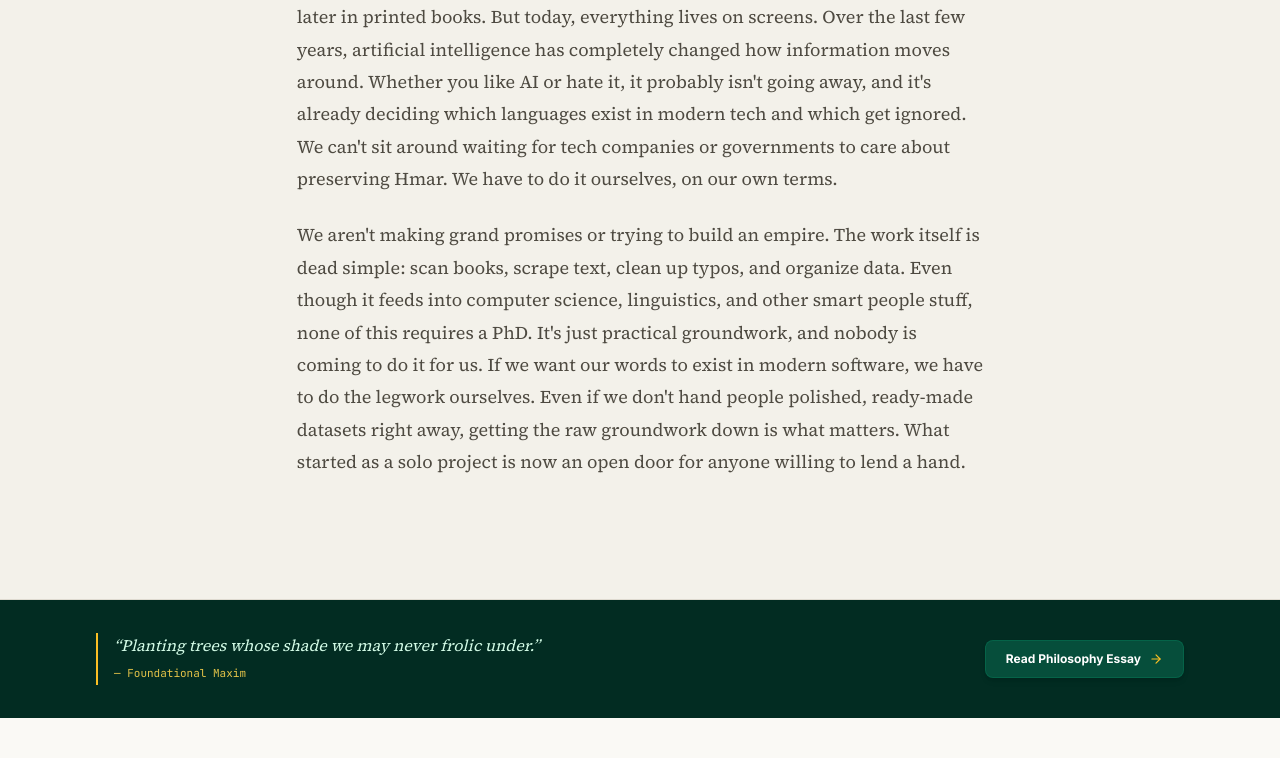
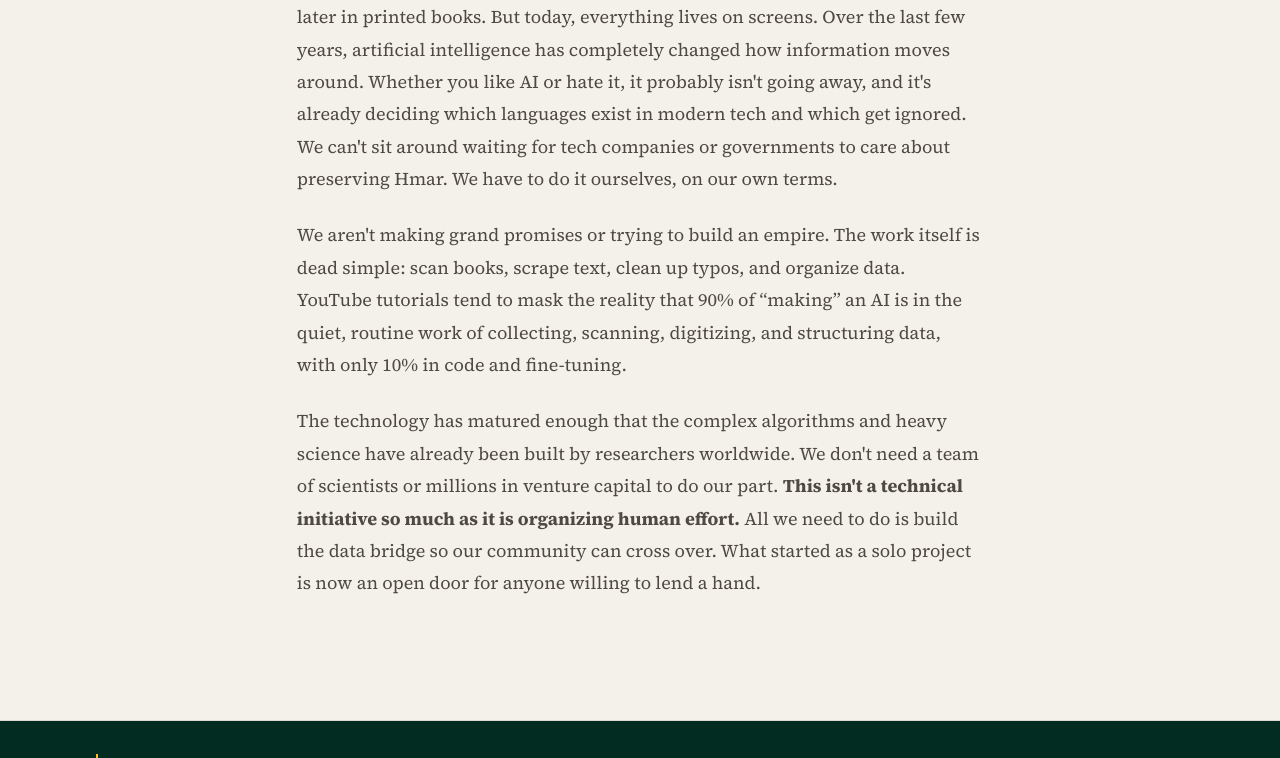
Before and after one commit to hmar-heritage-org/home, a React (Vite) app: page / in a window 1280 px wide. Shown: the part 1895-2653 px from the top of the page. Built offline with nearby package versions, Linux system fonts and the light colour scheme.

Commit message:
docs: emphasize organizing human effort over technical initiative from founder essay

```diff
--- a/src/pages/Home.tsx
+++ b/src/pages/Home.tsx
@@ -135,7 +135,10 @@ export default function Home() {
                 For generations, our culture and history were carried by word of mouth, and later in printed books. But today, everything lives on screens. Over the last few years, artificial intelligence has completely changed how information moves around. Whether you like AI or hate it, it probably isn&apos;t going away, and it&apos;s already deciding which languages exist in modern tech and which get ignored. We can&apos;t sit around waiting for tech companies or governments to care about preserving Hmar. We have to do it ourselves, on our own terms.
               </p>
               <p>
-                We aren&apos;t making grand promises or trying to build an empire. The work itself is dead simple: scan books, scrape text, clean up typos, and organize data. Even though it feeds into computer science, linguistics, and other smart people stuff, none of this requires a PhD. It&apos;s just practical groundwork, and nobody is coming to do it for us. If we want our words to exist in modern software, we have to do the legwork ourselves. Even if we don&apos;t hand people polished, ready-made datasets right away, getting the raw groundwork down is what matters. What started as a solo project is now an open door for anyone willing to lend a hand.
+                We aren&apos;t making grand promises or trying to build an empire. The work itself is dead simple: scan books, scrape text, clean up typos, and organize data. YouTube tutorials tend to mask the reality that 90% of &ldquo;making&rdquo; an AI is in the quiet, routine work of collecting, scanning, digitizing, and structuring data, with only 10% in code and fine-tuning.
+              </p>
+              <p>
+                The technology has matured enough that the complex algorithms and heavy science have already been built by researchers worldwide. We don&apos;t need a team of scientists or millions in venture capital to do our part. <strong>This isn&apos;t a technical initiative so much as it is organizing human effort.</strong> All we need to do is build the data bridge so our community can cross over. What started as a solo project is now an open door for anyone willing to lend a hand.
               </p>
             </div>
           </div>
--- a/src/pages/Philosophy.tsx
+++ b/src/pages/Philosophy.tsx
@@ -23,9 +23,9 @@ const summaryPrinciples = [
   },
   {
     icon: Users,
-    title: 'Community Stewardship',
+    title: 'Organizing Human Effort',
     description:
-      'Built by the community, for the community. We synthesize data and build low-barrier tools for native speakers.',
+      'This is not a high-tech initiative so much as it is organizing human effort. 90% of language AI is the quiet, collective work of collecting and structuring data.',
   },
   {
     icon: Compass,
@@ -279,8 +279,14 @@ export default function Philosophy() {
             <p className="text-stone-700 leading-relaxed text-base">
               Furthermore, academic papers alone cannot build working language tools, much like you can't cook a meal with just a recipe book. It is straightforward to generate audio programmatically even without artificial intelligence, but without an open, standardized map of how written words actually sound out loud, making a computer pronounce a language correctly is essentially trying to paint in the dark. To build functional software, voice assistants, or translation tools, you need the actual ingredients: standardized phonetic sound maps, real-world language usage data, authentic speech audio, raw document scans, and clean transcriptions. Collecting and packaging these real-world ingredients at scale is something even well-funded academic institutions struggle to do alone without open, community-driven platforms. We exist to bridge that exact gap.
             </p>
+            <p className="text-stone-900 text-base border-l-4 border-emerald-800 pl-4 py-2 bg-emerald-50/60 rounded-r-md">
+              <span className="italic font-bold">This is not a technical initiative so much as it is organizing human effort.</span>
+            </p>
             <p className="text-stone-700 leading-relaxed text-base">
-              While the core task itself is simple, <em>create datasets</em>, it still requires thoughtful engineering to structure data so it is clean, usable, and standardized. It does not require a PhD in computer science, but it does require a basic understanding of modern data structures and experience in data manipulation, which is something we definitely need help with. So if you are a developer, data wrangler, or hobbyist with free time and want to help, do not hesitate to reach out and join us.
+              YouTube tutorials tend to mask the fact that 90% of &ldquo;making&rdquo; an AI is in the quiet, routine work of collecting, scanning, digitizing, and structuring data, with the remaining 10% divided among generating scripts, fine-tuning, and testing models. There is no proprietary genius required in this pipeline anymore because so much intelligence has already been built into modern open systems. Anything that requires frontier scientific breakthroughs requires a team of scientists and tens of millions in funding—that work has already been done for us. All we need to do is organize our collective human effort and build the data bridge so our language can cross over into the digital era.
+            </p>
+            <p className="text-stone-700 leading-relaxed text-base">
+              While the core task itself is simple—<em>create datasets</em>—it still requires thoughtful engineering to structure data so it is clean, usable, and standardized. It does not require a PhD in computer science, but it does require a basic understanding of modern data structures and experience in data manipulation, which is something we definitely need help with. So if you are a developer, data wrangler, or hobbyist with free time and want to help, do not hesitate to reach out and join us.
             </p>
           </article>
 
```
